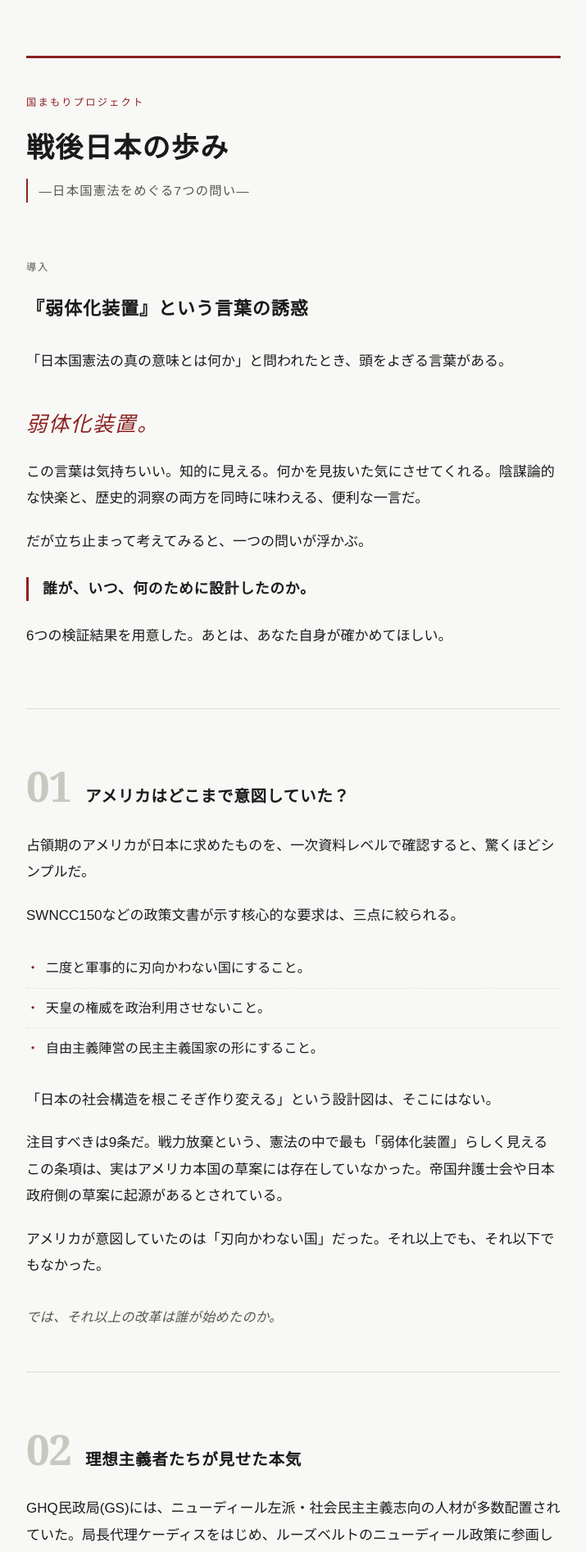
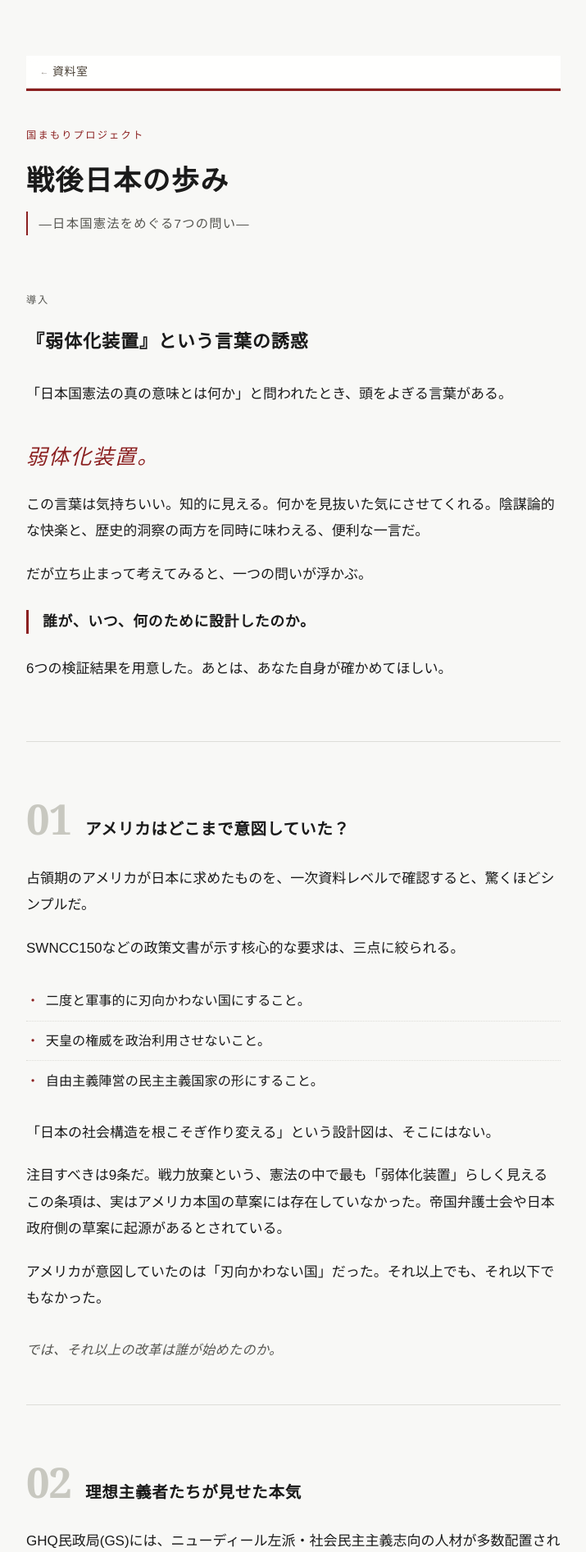
Before and after one commit to maskedrider88/maskedrider88.github.io, a Jekyll site: the page built from sengo_nihon.html, in a window 1280 px wide. Shown: the top 1893 px of the page at 82% size, without its empty margins (282-997 px from the left). Built offline with Jekyll 4.4.1, drawn with Linux system fonts in a browser that asks for light colours.

Commit message:
Update sengo_nihon.html

```diff
--- a/sengo_nihon.html
+++ b/sengo_nihon.html
@@ -1,6 +1,9 @@
-<!DOCTYPE html>
-<html lang="ja">
-<head>
+---
+layout: default
+title: 戦後日本の歩み ― 日本国憲法をめぐる7つの問い
+---
+
+
 <meta charset="UTF-8">
 <meta name="viewport" content="width=device-width, initial-scale=1.0">
 <meta name="tags" content="憲法,戦後,GHQ,占領,歴史">
@@ -260,8 +263,6 @@
     }
   }
 </style>
-</head>
-<body>
 
 <header>
   <div class="project-label">国まもりプロジェクト</div>
@@ -462,6 +463,3 @@
   <div>© 国まもりプロジェクト</div>
   <div><a href="sengo_nihon_sources.html">→ 裏付け資料・参考文献</a></div>
 </footer>
-
-</body>
-</html>
```
